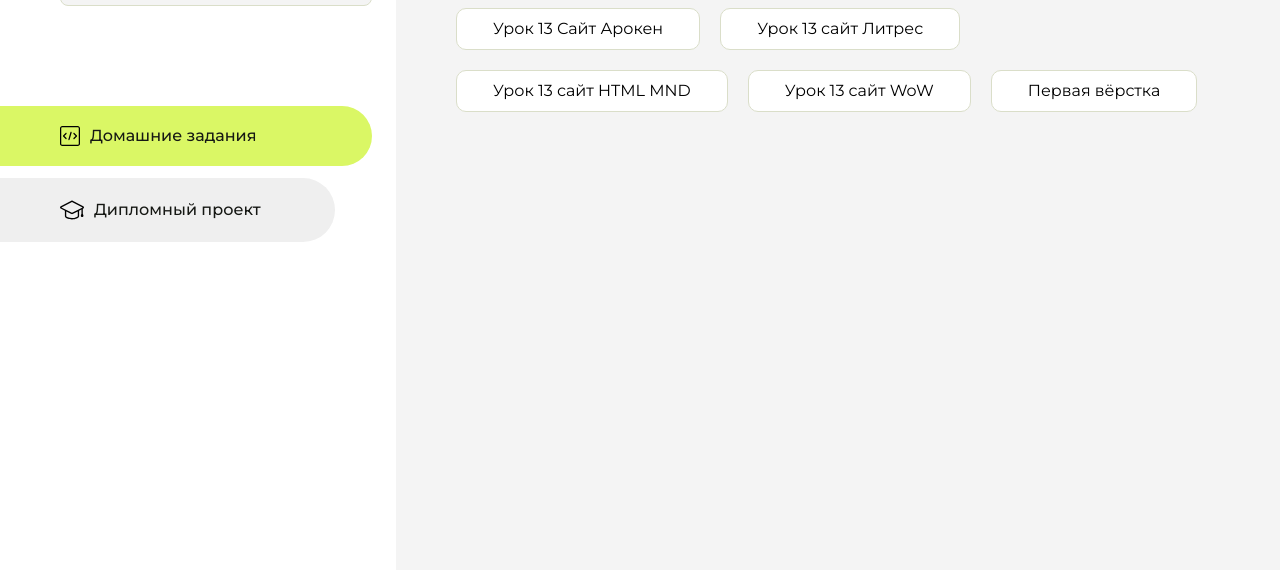
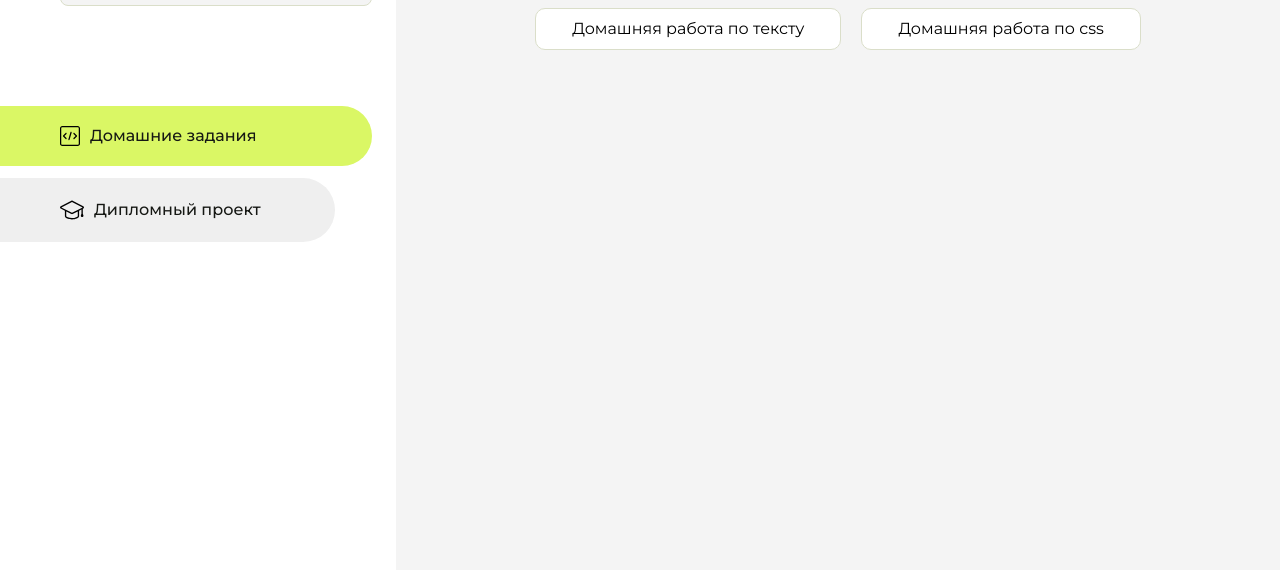
Before and after one commit to CoffeemanV/homework2, a plain HTML site: page index.html in a window 1280 px wide. Shown: the part 230-800 px from the top of the page. Drawn offline with Linux system fonts and the light colour scheme.

Commit message:
add template

```diff
--- a/index.html
+++ b/index.html
@@ -93,19 +93,12 @@
                 <div class="content__title">Домашние задания</div>
                 <ul class="content__list">
                     <li class="content__list-item">
-                        <a href="Aroken les13/index.html">Урок 13 Сайт Арокен</a>
+                        <a href="HomeWork text/index.html">Домашняя работа по тексту</a>
                     </li>
                     <li class="content__list-item">
-                        <a href="litres les13/index.html">Урок 13 сайт Литрес</a>
+                        <a href="Css Homework/index.html">Домашняя работа по css</a>
                     </li>
-                    <li class="content__list-item">
-                        <a href="HTML mdn Les13/index.html">Урок 13 сайт HTML MND</a>
-                    </li>
-                    <li class="content__list-item">
-                        <a href="WoW Les13/index.html">Урок 13 сайт WoW</a>
-                    </li>
-                    <li class="content__list-item">
-                        <a href="Homework3/index.html">Первая вёрстка</a>
+
                     </li>
                 </ul>
             </div>
```
